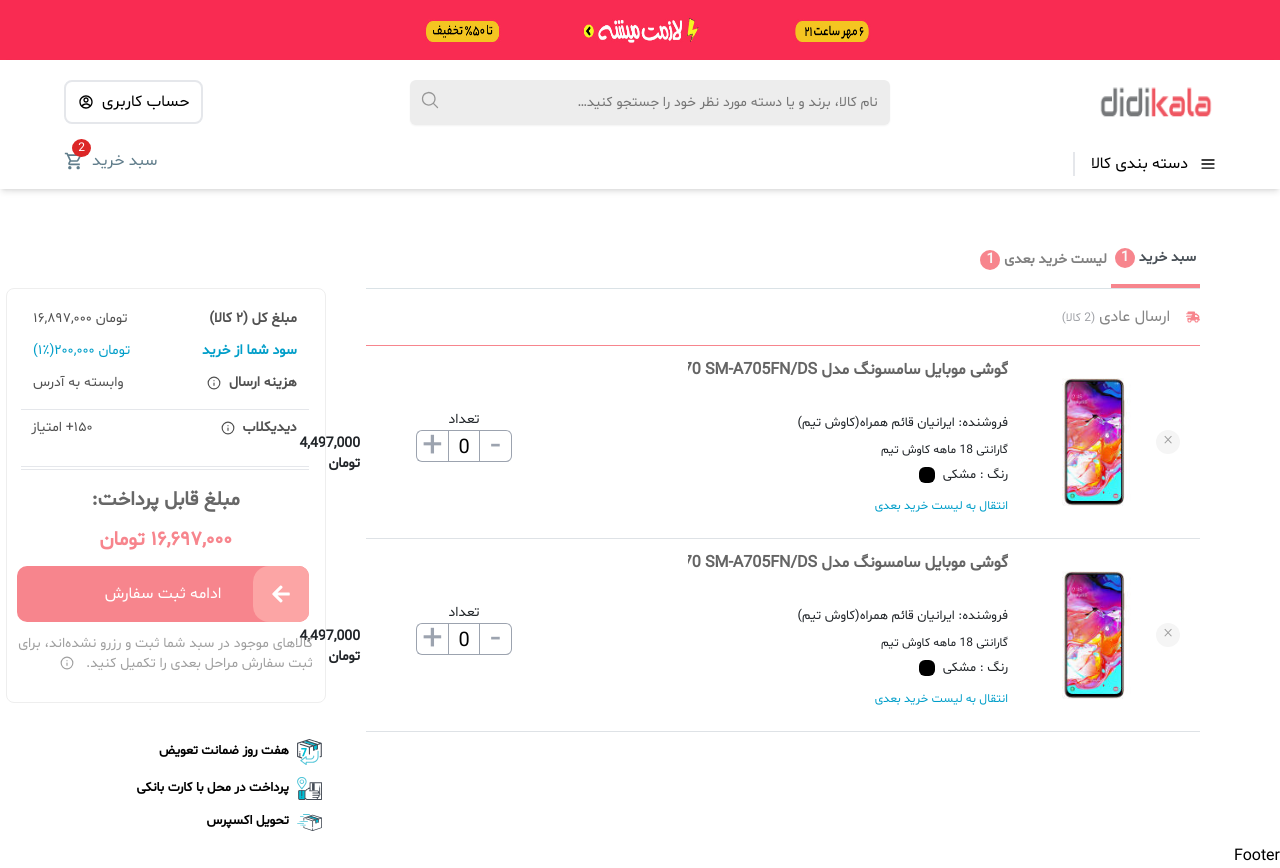
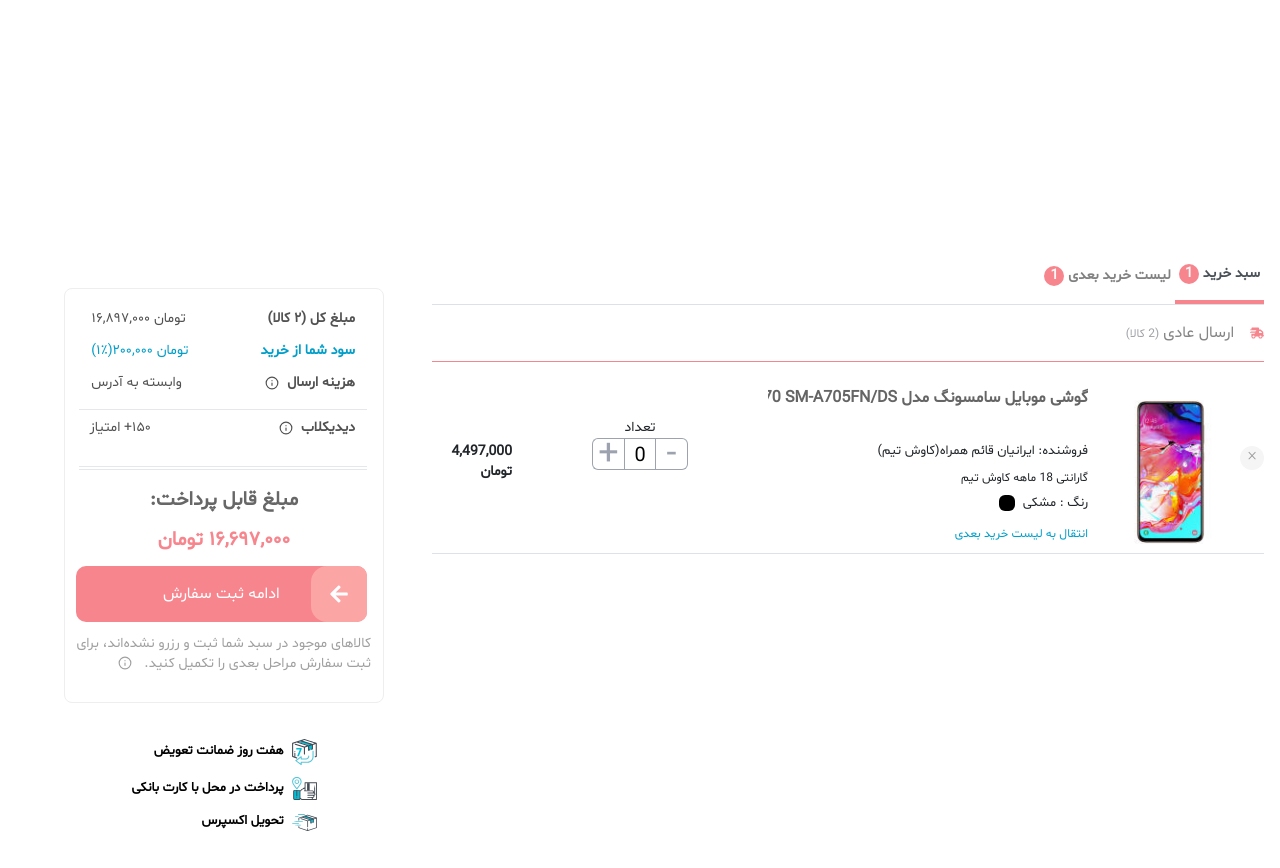
Before and after one commit to Ashkan2003/didikalaPrivate, a Next.js app: page /userShoppingCart in a window 1280 px wide. Built offline with nearby package versions, Linux system fonts and the light colour scheme.

Commit message:
set up shoppingCart

```diff
--- a/next.config.ts
+++ b/next.config.ts
@@ -2,9 +2,7 @@
 
 const nextConfig: NextConfig = {
   /* config options here */
-  source: '/:path*',
-        destination: '',
-        permanent: false,
+
 };
 
 export default nextConfig;
--- a/src/app/404.tsx
+++ /dev/null
@@ -1,20 +0,0 @@
-import React from "react";
-import Image from "next/image";
-
-
-const NotFound = () => {
-    return(
-        <>
-            <div className="text-center">
-                <div className="absolute left-1/2 top-1/2 transform -translate-x-1/2 -translate-y-1/2 mt-9">
-                    <p className="text-[#4a5f73] text-[2.5rem] font-bold mb-8 ">صفحه‌ای که دنبال آن بودید پیدا نشد!</p>
-                    <button className="text-[#fff] bg-mainRed p-[10px] rounded-xl text-base  ">ادامه خرید در دیدیکالا</button>
-                    <Image width={900} height={900} className="block my-4 mx-auto max-w-full " src={'/imgs/404.png'} alt="404"/>
-                </div>
-            </div>
-
-        </>
-    )
-}
-
-export default NotFound
--- a/src/app/layout.tsx
+++ b/src/app/layout.tsx
@@ -33,9 +33,9 @@
   return (
     <html dir="rtl" lang="fa">
       <body className={`${Shabnam.variable}`}>
-        <Header />
+        {/* <Header /> */}
         <div className="pt-32 md:pt-48">{children}</div>
-        <Footer />
+        {/* <Footer /> */}
       </body>
     </html>
   );
--- /dev/null
+++ b/src/app/not-found.tsx
@@ -0,0 +1,28 @@
+import React from "react";
+import Image from "next/image";
+
+const NotFound = () => {
+  return (
+    <>
+      <div className="text-center">
+        <div className="mt-10">
+          <p className="text-[#4a5f73] text-[2.5rem] max-md:text-[1.5rem] font-bold mb-8 ">
+            صفحه‌ای که دنبال آن بودید پیدا نشد!
+          </p>
+          <button className="text-[#fff] bg-mainRed p-[10px] rounded-lg text-base  ">
+            ادامه خرید در دیدیکالا
+          </button>
+          <Image
+            width={800}
+            height={800}
+            className="block my-4 mx-auto w-3/5 "
+            src={"/imgs/404.png"}
+            alt="404"
+          />
+        </div>
+      </div>
+    </>
+  );
+};
+
+export default NotFound;
--- a/src/app/userShoppingCart/page.tsx
+++ b/src/app/userShoppingCart/page.tsx
@@ -2,37 +2,63 @@
 import CartTabs from "@/components/CartTabs";
 import CostCart from "@/components/CostCart";
 import Image from "next/image";
+import EmptyShoppingCart from "@/components/EmptyShoppingCart";
+import { initCustomTraceSubscriber } from "next/dist/build/swc/generated-native";
 
 const UserShoppingCartPage = () => {
+  //redux
+  const initialProductsInfo = [];
+
+  if (initialProductsInfo.length === 1) {
+    return <EmptyShoppingCart />;
+  }
+
   return (
     <>
-      <div className="grid grid-cols-7 ">
-
-        <div className=" mr-20 col-span-5 max-sm:col-span-7 ">
+      <div className="grid lg:grid-cols-6 grid-cols-1 m-4 ">
+        <div className=" col-span-4  ">
           <CartTabs />
         </div>
 
+        <div className="flex flex-col justify-center items-center  lg:col-span-2   ">
+          <div className="pt-20 max-sm:pt-12">
+            <CostCart />
+          </div>
 
-        <div className=" col-span-2 max-sm:col-span-7">
-         <CostCart/>
-         <div className="mr-11 mt-9">
+          <div className=" mt-9">
             <div className="flex mb-3 items-center">
-
               <div>
-              <Image width={25} height={25} src={'/imgs/return-policy.svg'} alt="return"/>
+                <Image
+                  width={25}
+                  height={25}
+                  src={"/imgs/return-policy.svg"}
+                  alt="return"
+                />
               </div>
               <p className="mr-2 font-bold text-[13px]">هفت روز ضمانت تعویض</p>
-
             </div>
             <div className="flex mb-3 items-center">
               <div>
-              <Image width={25} height={25} src={'/imgs/payment-terms.svg'} alt="payment" />
+                <Image
+                  width={25}
+                  height={25}
+                  src={"/imgs/payment-terms.svg"}
+                  alt="payment"
+                />
               </div>
-            <p className="mr-2 font-bold text-[13px]"> پرداخت در محل با کارت بانکی</p>
+              <p className="mr-2 font-bold text-[13px]">
+                {" "}
+                پرداخت در محل با کارت بانکی
+              </p>
             </div>
             <div className="flex mb-3 items-center">
               <div>
-              <Image width={25} height={25} src={'/imgs/delivery.svg'} alt="delivery"/>
+                <Image
+                  width={25}
+                  height={25}
+                  src={"/imgs/delivery.svg"}
+                  alt="delivery"
+                />
               </div>
               <p className="mr-2 font-bold text-[13px] "> تحویل اکسپرس</p>
             </div>
--- a/src/components/CartTabs.tsx
+++ b/src/components/CartTabs.tsx
@@ -18,8 +18,8 @@
 
   return (
     <>
-      <div className="flex border-b border-[#dae2e6]">
-        <div className="flex mt-10 items-center justify-center  ">
+      <div className="flex border-b border-[#dae2e6] ">
+        <div className="flex mt-10 items-center justify-center">
           {tabsData.map((tab, indx) => (
             <button
               key={tab.index}
--- a/src/components/CostCart.tsx
+++ b/src/components/CostCart.tsx
@@ -4,7 +4,7 @@
 const CostCart = () => {
   return (
     <>
-      <div className="text-sm w-[20rem] mr-10 ml-28 mt-24 border border-[#eee]  rounded-lg ">
+      <div className="text-sm w-[20rem]  border border-[#eee]  rounded-lg  ">
 
         <div className="flex gap-14 pt-5">
           <div className="flex flex-col text-justify pr-7 text-[#515151] font-bold ">
--- a/src/components/ShoppingCart.tsx
+++ b/src/components/ShoppingCart.tsx
@@ -15,48 +15,31 @@
       color: "رنگ : مشکی",
       price: "4,497,000",
       img: "/imgs/shoppingCart1.jpg",
-      quantity:0,
-    },
-    {
-      id: 2,
-      title:
-        "گوشی موبایل سامسونگ مدل Galaxy A70 SM-A705FN/DS دوسیم‌کارت ظرفیت 128 گیگابایت",
-      seller: "فروشنده: ایرانیان قائم همراه(کاوش تیم)",
-      guarantee: "گارانتی 18 ماهه کاوش تیم",
-      color: "رنگ : مشکی",
-      price: "4,497,000",
-      img: "/imgs/shoppingCart1.jpg",
-      quantity:0,
+      quantity: 0,
     },
   ];
 
-
-    const[productsInfo,setProductsInfo]=useState(initialProductsInfo)
+  const [productsInfo, setProductsInfo] = useState(initialProductsInfo);
 
   const decHandler = (id) => {
     setProductsInfo(
-        productsInfo.map(product=>
-          product.id === id && product.quantity > 0 ?
-          {...product,quantity:product.quantity - 1} :
-          product
+      productsInfo.map((product) =>
+        product.id === id && product.quantity > 0
+          ? { ...product, quantity: product.quantity - 1 }
+          : product
       )
-      )
-    }
+    );
+  };
+
   const incHandler = (id) => {
     setProductsInfo(
-        productsInfo.map(product=>
-          product.id === id ?
-          {...product,quantity:product.quantity + 1} :
-          product
+      productsInfo.map((product) =>
+        product.id === id
+          ? { ...product, quantity: product.quantity + 1 }
+          : product
       )
-      )
-    }
-
-  // if(productsInfo.length === 0){
-  //   return(
-  //     <EmptyShoppingCart/>
-  //   )
-  // }
+    );
+  };
 
   const deleteHandler = () => {
     console.log("product deleted!!!!!!!!");
@@ -73,49 +56,51 @@
           </p>
         </div>
       </div>
-      <div className=" ">
-        {productsInfo.map((product) => {
-          return (
-            <>
-              <div key={product.id} className="flex max-sm:flex max-sm:flex-col max-sm:items-start  border-b-[1px] border-[#dee2e6]">
-                <div className=" flex items-center p-5 ">
+
+      {/* product */}
+      {productsInfo.map((product) => (
+        <div key={product.id} className="overflow-x-scroll flex-shrink-0 flex max-sm:flex-col max-sm:items-start border-b-[1px] border-[#dee2e6]">
+          <div className=" flex items-center">
+            {/* close button */}
             <button
               onClick={deleteHandler}
               className=" flex justify-center items-center text-[#999] bg-[#f5f5f5] text-lg w-6 h-6 rounded-xl text-center "
             >
               ×
             </button>
-                  <div className="relative my-3 w-32 h-32 flex items-center justify-center max-sm:w-48 max-sm:h-44">
+
+            {/* product image */}
+            <div className="relative w-36 h-36 mt-7 ">
               <Image fill src={product.img} alt="mobile" />
             </div>
           </div>
-                <div className="  ">
+
+          {/* product info */}
+          <div className="mt-3 mb-2 pr-2">
             <a href="#">
-                    <h3 className="text-base overflow-hidden max-w-xs font-bold text-[#656565]  whitespace-nowrap mt-3 mb-8 max-sm:text-sm max-sm:mb-5">
+              <h3 className="text-base overflow-hidden max-w-xs font-bold text-[#656565]  whitespace-nowrap mt-3 mb-8 max-sm:text-sm">
                 {product.title}
               </h3>
             </a>
-                  <p className="text-[13px] my-2 text-[#212529] ">
-                    {product.seller}
-                  </p>
-                  <p className="text-xs my-2 text-[#212529] ">
-                    {product.guarantee}
-                  </p>
+            <p className="text-[13px] my-2 text-[#212529] ">{product.seller}</p>
+            <p className="text-xs my-2 text-[#212529] ">{product.guarantee}</p>
             <div className="flex items-center my-2">
-                    <p className="text-[13px] text-[#212529] ">
-                      {product.color}
-                    </p>
+              <p className="text-[13px] text-[#212529] ">{product.color}</p>
               <span className="text-[13px] w-4 h-4 rounded-md inline-block bg-black mr-2"></span>
             </div>
             <a href="#" className="text-mainBlue text-xs ">
               انتقال به لیست خرید بعدی
             </a>
           </div>
-                <div className=" mr-44 mt-16 max-sm:ml-44 max-sm:mt-8 ">
+
+          {/* <div className="flex gap-10"> */}
+          <div className="flex max-md:flex-col ">
+             {/* product count */}
+          <div className="pt-14 md:px-28 max-sm:pr-5 max-sm:pt-6 lg:px-11 xl:px-20">
             <p className="text-center text-sm text-[#212529] ">تعداد</p>
             <div className="flex items-center justify-center">
               <button
-                      onClick={()=>decHandler(product.id)}
+                onClick={() => decHandler(product.id)}
                 className="flex justify-center items-center pt-1  text-gray-400 text-4xl w-8 h-8 border border-gray-400  rounded-tr-md rounded-br-md border-l-0 max-sm:px-2 "
               >
                 -
@@ -128,22 +113,24 @@
                 {product.quantity}
               </button>
               <button
-                      onClick={()=>incHandler((product.id))}
+                onClick={() => incHandler(product.id)}
                 className="flex justify-center items-center pt-1  text-gray-400 text-4xl w-8 h-8 border border-gray-400 rounded-tl-md rounded-bl-md border-r-0 max-sm:px-2"
               >
                 +
               </button>
             </div>
           </div>
-                <div className=" text-[#212529] text-sm mr-14 max-sm:ml-14 mt-[88px] max-sm:mt-6 max-sm:mb-3">
+
+          {/* product price */}
+          <div className="pt-20 max-sm:pr-5 max-md:pt-6 max-sm:pb-2 text-[#212529] text-sm">
             <strong>{product.price} تومان</strong>
           </div>
           </div>
-            </>
-          );
-        })}
+
 
           </div>
+        // </div>
+      ))}
     </>
   );
 };
```
Also changed, not shown: src/components/EmptyShoppingCart.tsx (+4 -10 lines). Lines whose indentation alone changed are shown as unchanged.
